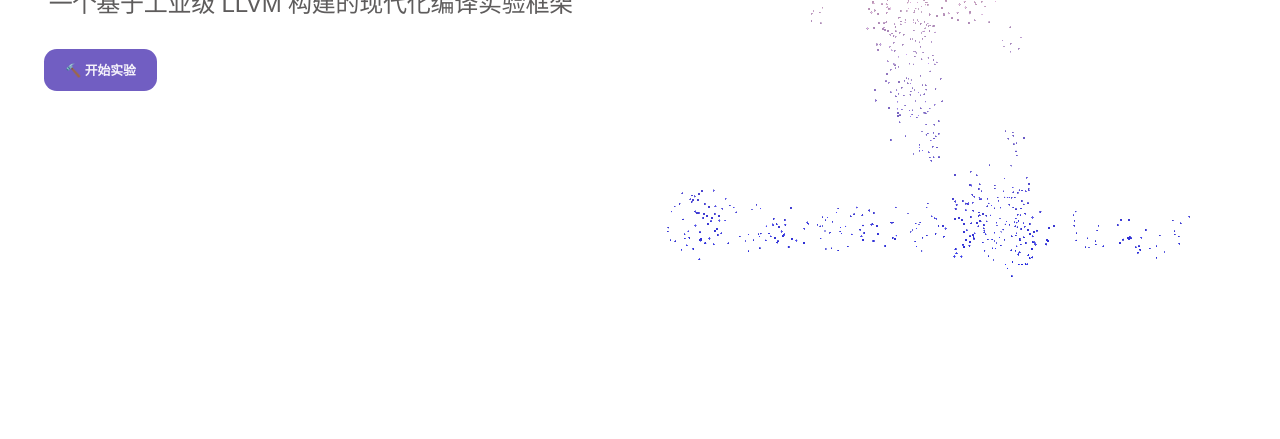
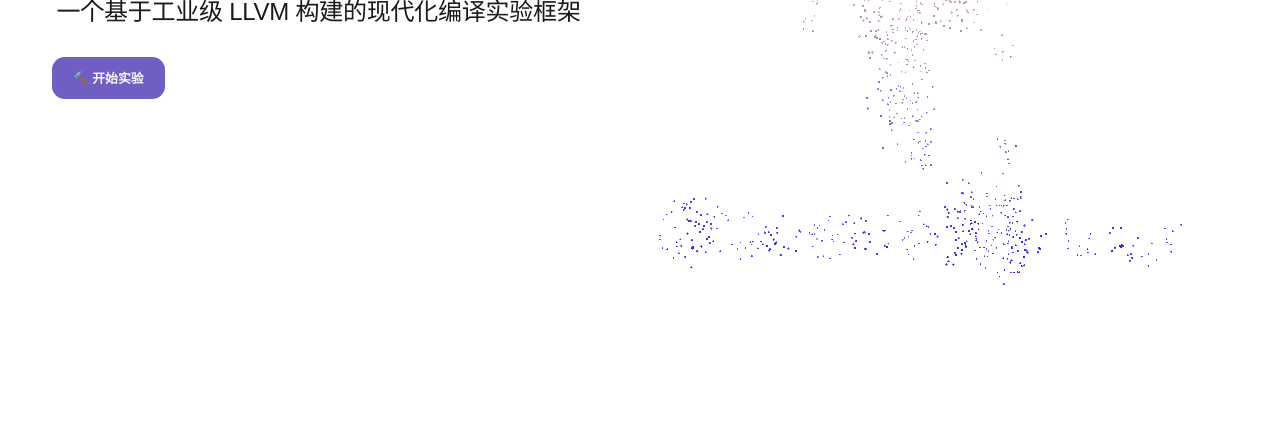
Before and after one commit to arcsysu/YatCC-AI, an Astro site: page / in a window 1280 px wide. Shown: the part 361-800 px from the top of the page. Built offline with nearby package versions, Linux system fonts and the light colour scheme; Astro itself is replaced by a stand-in of ours; a web font is replaced by a local one.

Commit message:
define & use global var in Layout.astro.

```diff
--- a/src/components/GlobalVars.astro
+++ /dev/null
@@ -1,27 +0,0 @@
----
-// import "../styles/global.css";
----
-
-<style is:global>
-  :root {
-    /* 默认明亮模式 */
-    --bg-color: #ffffff;
-    --text-color: #1a1a1a;
-    --accent-color: #3b82f6;
-  }
-
-  [data-theme="dark"] {
-    /* 黑暗模式 */
-    --bg-color: #020203;
-    --text-color: #f8fafc;
-    --accent-color: #60a5fa;
-  }
-
-  body {
-    background-color: var(--bg-color);
-    color: var(--text-color);
-    transition:
-      background-color 0.3s ease,
-      color 0.3s ease;
-  }
-</style>
--- a/src/layouts/Layout.astro
+++ b/src/layouts/Layout.astro
@@ -17,7 +17,7 @@ const { transitionSpeed = "0.5s" } = Astro.props;
     <link rel="icon" href="/favicon.ico" />
     <meta name="generator" content={Astro.generator} />
     <ThemeManager />
-    <title>Astro Basics</title>
+    <title>YatCC AI</title>
   </head>
   <body>
     <slot />
@@ -26,33 +26,35 @@ const { transitionSpeed = "0.5s" } = Astro.props;
 
 <style is:global>
   :root {
-    /* 默认颜色定义 */
+    /* 默认明亮模式 */
     --bg-color: #ffffff;
+    --bg-color-dimmer: #f4eef8;
+    --bg-color-dimmer-dimmer: #e8dfef;
     --text-color: #1a1a1a;
-    --sub-text-color: #5e5c5c;
-    min-width: 280px;
+    --text-color-dimmer: #2b2830;
+    --accent-color: #8f3bf6;
+    --accent-color-extralight: #f3ecfc;
+    --navbar-height: 4rem;
+    --small-device-width: 450px;
   }
 
   [data-theme="dark"] {
+    /* 黑暗模式 */
     --bg-color: #020203;
+    --bg-color-dimmer: #29282a;
+    --bg-color-dimmer-dimmer: #464346;
     --text-color: #f8fafc;
-    --sub-text-color: #aeb0b1;
-  }
-
-  /* 关键：将过渡挂载到最高层级 */
-  html {
-    background-color: var(--bg-color);
-    transition: background-color 0.3s ease;
+    --text-color-dimmer: #dbd3df;
+    --accent-color: #af60fa;
+    --accent-color-extralight: #eadff5;
   }
 
   body {
-    margin: 0;
-    min-height: 100vh;
     background-color: var(--bg-color);
     color: var(--text-color);
-    /* 确保所有受变量影响的背景都有过渡 */
     transition:
       background-color 0.3s ease,
       color 0.3s ease;
+    overflow: hidden;
   }
 </style>
```
